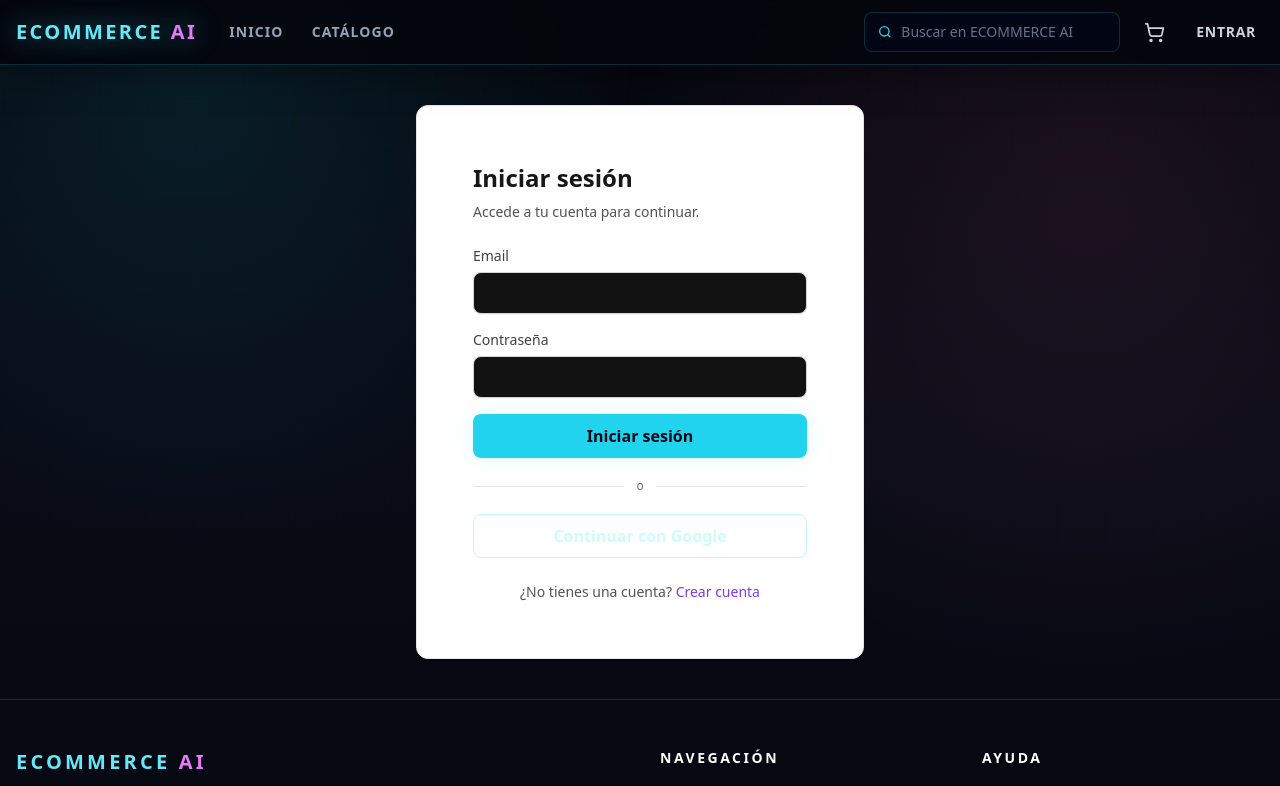
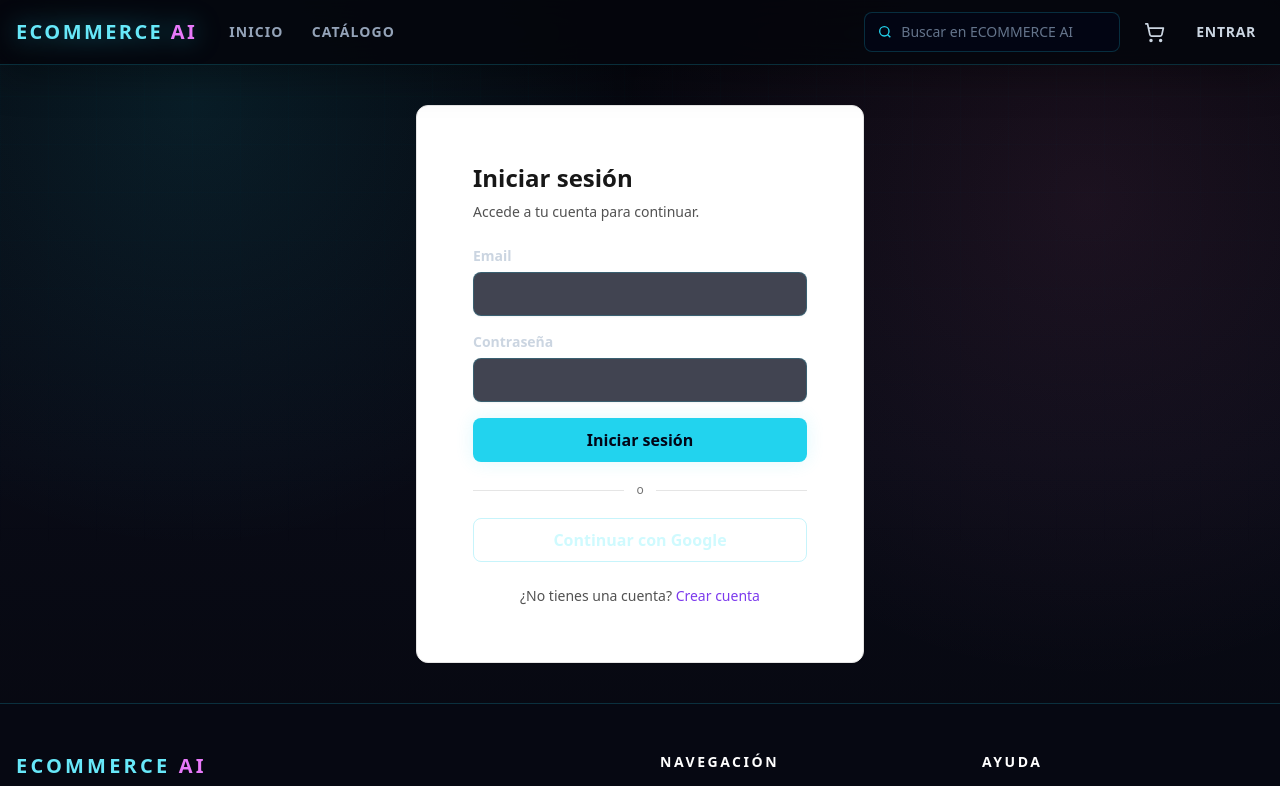
Before and after one commit to rechimonth/e-commerce, a React (Vite) app: page /login in a window 1280 px wide. Shown: the top 786 px of the page. Built offline with nearby package versions, Linux system fonts and the light colour scheme; no server answers.

Commit message:
feat(ui): restyle form inputs and improve accessibility

```diff
--- a/src/components/ui/Input.tsx
+++ b/src/components/ui/Input.tsx
@@ -12,41 +12,18 @@ export function Input({ label, error, helperText, icon, className = '', id, ...r
   const inputId = id ?? generatedId;
   const errorId = `${inputId}-error`;
   const helperId = `${inputId}-helper`;
-
-  const baseInputClasses =
-    'w-full rounded-md border border-neutral-300 px-3 py-2 text-base shadow-sm transition-colors duration-200 placeholder-neutral-400 focus-visible:border-primary-500 focus-visible:outline-none focus-visible:ring-2 focus-visible:ring-primary-500/20 focus-visible:ring-offset-2 disabled:pointer-events-none disabled:opacity-50';
-
-  const inputClasses = `${baseInputClasses} ${error ? 'border-error-500 focus-visible:border-error-500 focus-visible:ring-error-500/20' : ''} ${className}`.trim();
+  const baseInputClasses = 'min-h-11 w-full rounded-md border border-cyan-400/20 bg-slate-950/75 px-3 py-2 text-base text-slate-100 shadow-sm transition placeholder:text-slate-500 focus-visible:border-cyan-300 focus-visible:outline-none focus-visible:ring-2 focus-visible:ring-cyan-300/20 focus-visible:ring-offset-2 focus-visible:ring-offset-slate-950 disabled:pointer-events-none disabled:opacity-50';
+  const inputClasses = `${baseInputClasses} ${error ? 'border-red-400 focus-visible:border-red-400 focus-visible:ring-red-400/20' : ''} ${className}`.trim();
 
   return (
     <div className="w-full">
-      {label && (
-        <label htmlFor={inputId} className="mb-1.5 block text-sm font-medium text-neutral-700">
-          {label}
-        </label>
-      )}
+      {label && <label htmlFor={inputId} className="mb-1.5 block text-sm font-semibold text-slate-300">{label}</label>}
       <div className="relative">
-        {icon && (
-          <span className="absolute left-3 top-1/2 -translate-y-1/2 text-neutral-400">{icon}</span>
-        )}
-        <input
-          id={inputId}
-          className={`${inputClasses} ${icon ? 'pl-10' : ''}`}
-          aria-invalid={error ? 'true' : undefined}
-          aria-describedby={error ? errorId : helperText ? helperId : undefined}
-          {...rest}
-        />
+        {icon && <span className="absolute left-3 top-1/2 -translate-y-1/2 text-cyan-400">{icon}</span>}
+        <input id={inputId} className={`${inputClasses} ${icon ? 'pl-10' : ''}`} aria-invalid={error ? 'true' : undefined} aria-describedby={error ? errorId : helperText ? helperId : undefined} {...rest} />
       </div>
-      {error && (
-        <p id={errorId} className="mt-1.5 text-sm text-error-500">
-          {error}
-        </p>
-      )}
-      {helperText && !error && (
-        <p id={helperId} className="mt-1.5 text-sm text-neutral-500">
-          {helperText}
-        </p>
-      )}
+      {error && <p id={errorId} className="mt-1.5 text-sm text-red-300">{error}</p>}
+      {helperText && !error && <p id={helperId} className="mt-1.5 text-sm text-slate-500">{helperText}</p>}
     </div>
   );
 }
```
